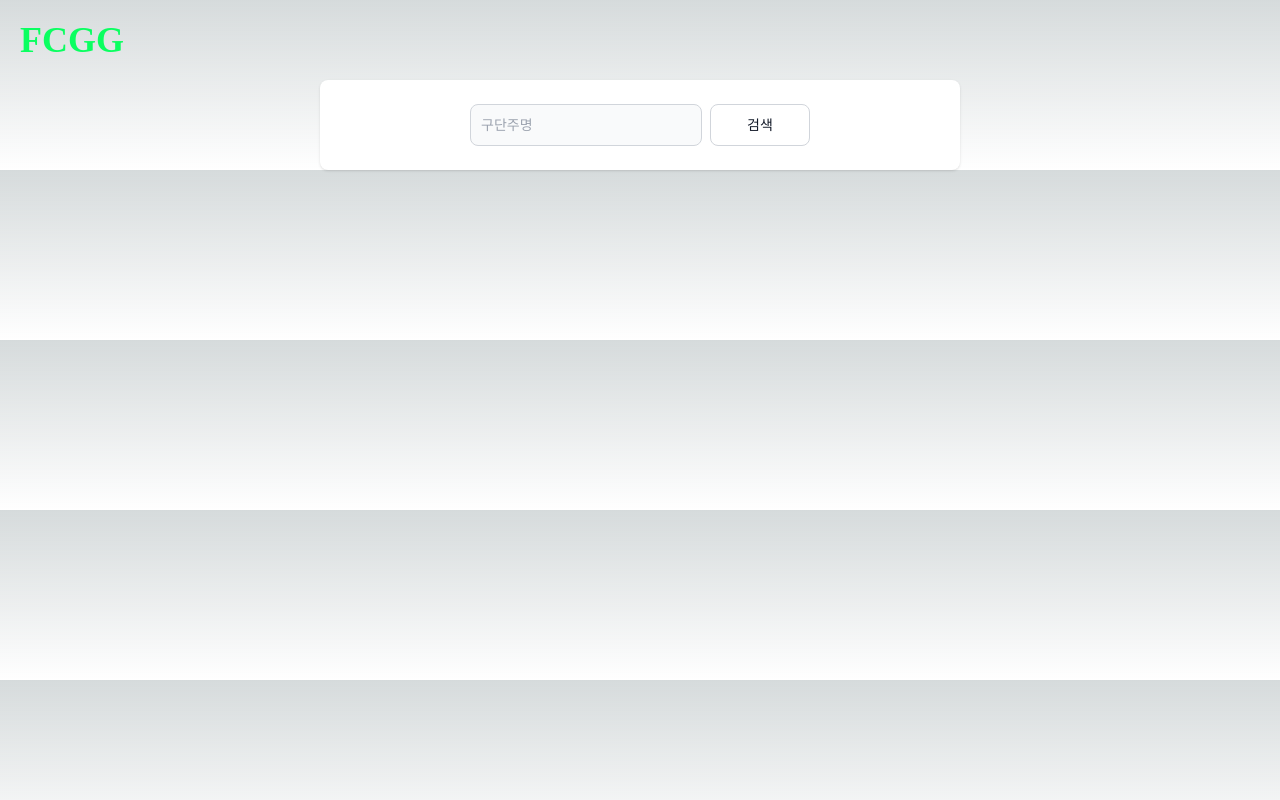
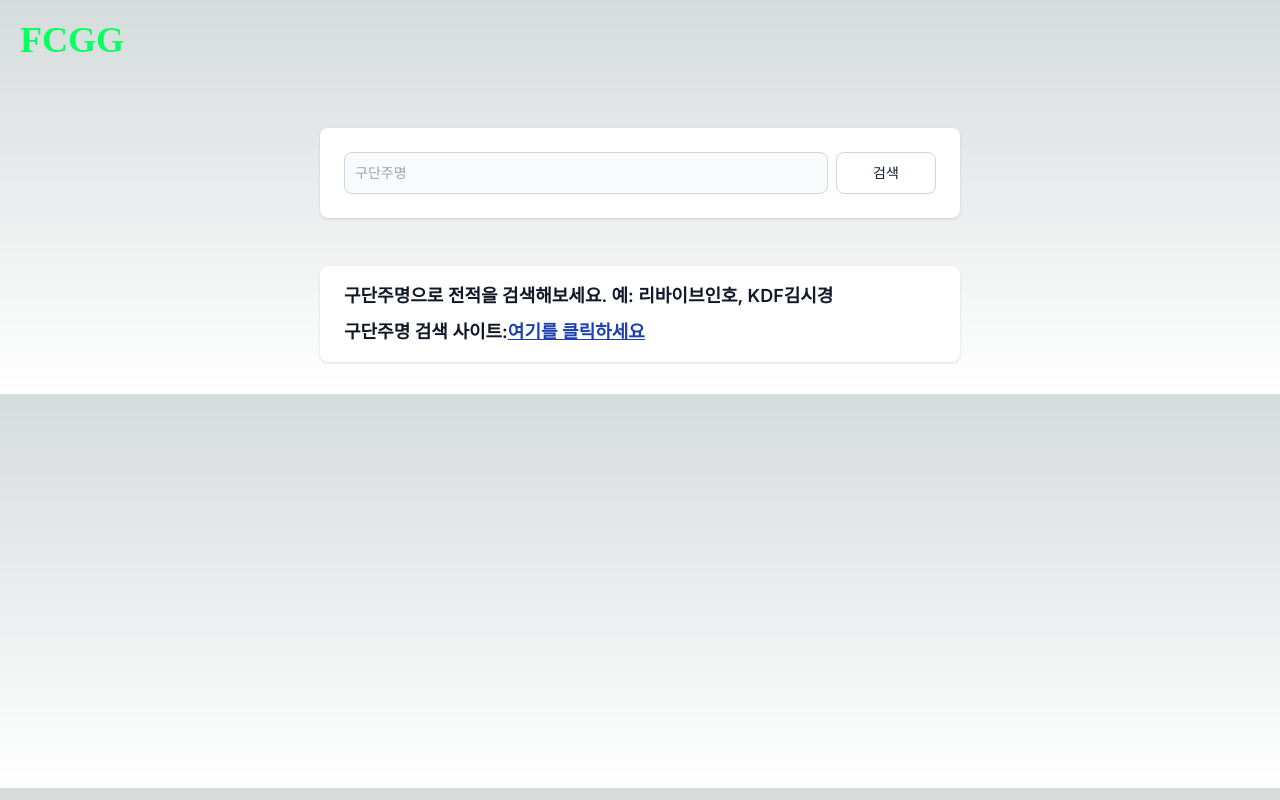
Before and after one commit to hunyoung529/fcgg, a Next.js app: page / in a window 1280 px wide. Built offline with nearby package versions, Linux system fonts and the light colour scheme; a web font is replaced by a local one.

Commit message:
updated home

```diff
--- a/src/app/page.tsx
+++ b/src/app/page.tsx
@@ -14,14 +14,13 @@ export default function Home() {
   };
 
   return (
-    <section
-      className="bg-white rounded-lg shadow p-6 w-6/12 flex items-center justify-center mx-auto"
-      style={{
-        minWidth: 640,
-      }}
+    <>
+      <div
+        className="bg-white rounded-lg shadow p-6 w-6/12 flex flex-col items-center justify-center mx-auto my-12"
+        style={{ minWidth: 640 }}
       >
-      <form className="space-y-4" onSubmit={onSubmit}>
-        <div className="flex items-center space-x-2 ">
+        <form className="space-y-4 w-full" onSubmit={onSubmit}>
+          <div className="flex items-center space-x-2">
             <input
               placeholder="구단주명"
               type="text"
@@ -38,6 +37,24 @@ export default function Home() {
             </button>
           </div>
         </form>
-    </section>
+      </div>
+      <div
+        className="bg-white rounded-lg shadow px-6 py-4 w-6/12 mx-auto my-8"
+        style={{ minWidth: 640 }}
+      >
+        <h2 className="text-gray-900 text-lg font-semibold mb-2">
+          구단주명으로 전적을 검색해보세요. 예: 리바이브인호, KDF김시경
+        </h2>
+        <h2 className="text-gray-900 text-lg font-semibold">
+          구단주명 검색 사이트:
+          <a
+            href="https://fconline.nexon.com/datacenter/rank"
+            className="underline text-blue-800 hover:text-blue-600"
+          >
+            여기를 클릭하세요
+          </a>
+        </h2>
+      </div>
+    </>
   );
 }
```
Lines whose indentation alone changed are shown as unchanged.
